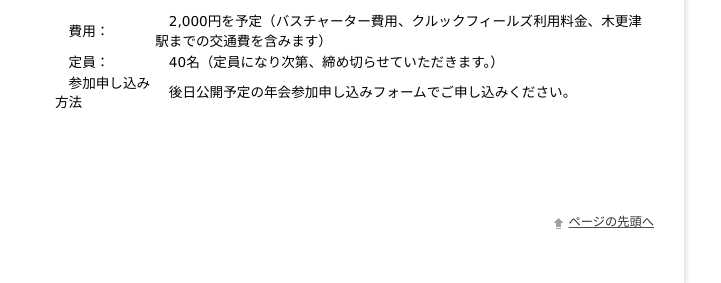
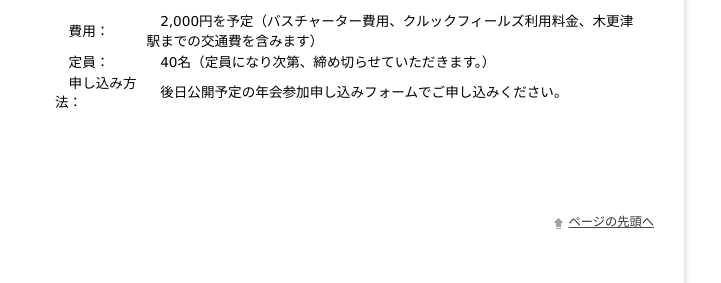
Before and after one commit to microbiomedatahub/sgmj202403, a plain HTML site: page docs/excursion.html in a window 1280 px wide. Shown: the part 495-778 px from the top of the page, 381-1102 px from the left. Drawn offline with Linux system fonts and the light colour scheme.

Commit message:
Update excursion.html

```diff
--- a/docs/excursion.html
+++ b/docs/excursion.html
@@ -59,7 +59,7 @@
 						<tr><td>&nbsp;</td><td></td></tr>
 						<tr><td>　費用：</td><td>　2,000円を予定（バスチャーター費用、クルックフィールズ利用料金、木更津駅までの交通費を含みます）　</td></tr>
 						<tr><td>　定員：</td><td>　40名（定員になり次第、締め切らせていただきます。）　</td></tr>
-						<tr><td>　参加申し込み方法</td><td>　後日公開予定の年会参加申し込みフォームでご申し込みください。　</td></tr>
+						<tr><td>　申し込み方法：</td><td>　後日公開予定の年会参加申し込みフォームでご申し込みください。　</td></tr>
 
 						<tr><td>&nbsp;</td><td></td></tr>
 					</table>
```
